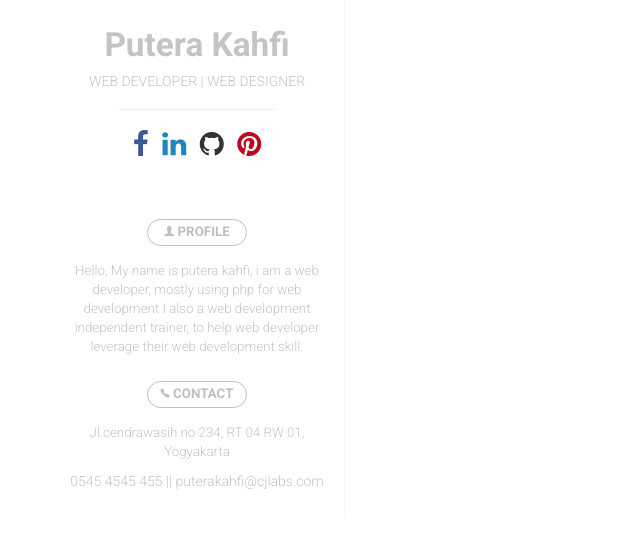
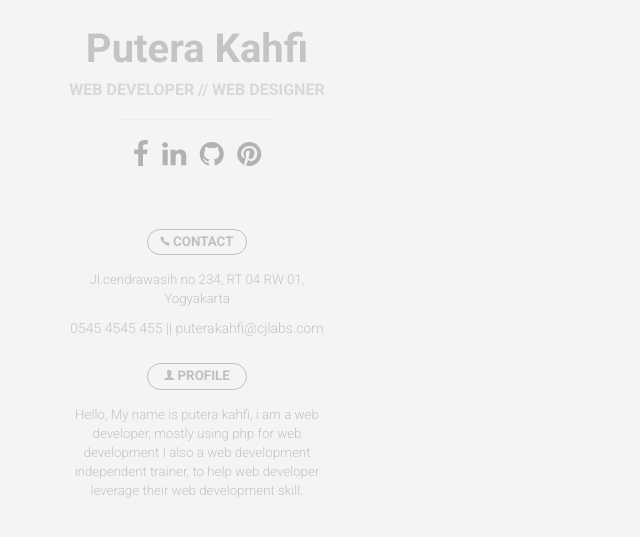
Before and after one commit to puterakahfi/resume, a website: page minimalist/index.html in a window 1280 px wide. Shown: the part 323-860 px from the top of the page, without its empty margins (0-640 px from the left). Drawn offline with nearby package versions, Linux system fonts and the light colour scheme.

Commit message:
update profile layout

```diff
--- a/minimalist/assets/css/main.css
+++ b/minimalist/assets/css/main.css
@@ -1,5 +1,6 @@
 body{
 	font-family:"Roboto";
+	background: #f4f4f4;
 }
 
 .container{
@@ -33,6 +34,7 @@ body{
 	margin : 0px 5px;
 }
 
+/*
 #component-profile .fa-facebook{
 	color: #3B5998;
 }
@@ -45,7 +47,7 @@ body{
 #component-profile .fa-pinterest{
 color :#BD081C;
 }
-
+*/
 #component-profile img{
 	border-radius:60px;
 	text-align:center;
@@ -53,10 +55,13 @@ color :#BD081C;
 #component-profile h2{
 	font-weight: 600;
 	margin-top: 30px;
-	font-size: 25pt;
+	font-size: 30pt;
 }
 
-#component-profile h5{
+#component-profile h4{
+	font-size: 12pt;
+	font-weight:600;
+	color: #d8d8d8;
 	text-transform:  uppercase;
 }
 
--- a/minimalist/index.html
+++ b/minimalist/index.html
@@ -34,29 +34,29 @@
 				<div class="col-md-3 vertical-line"><div id="component-profile">
 						<img src="https://s3.amazonaws.com/uifaces/faces/twitter/chatyrko/128.jpg" alt="profile"/>
 						<h2 class="color">Putera Kahfi</h2>
-						<h5>Web developer | web designer </h5> <hr/>
+						<h4>Web developer // web designer </h4> <hr/>
 
 						<span class="fa fa-2x fa-facebook"></span>
 						<span class="fa fa-2x fa-linkedin"></span>
 						<span class="fa fa-2x fa-github"></span>
 						<span class="fa fa-2x fa-pinterest"></span>
 					</div>
-					<div claas="vertical-line"></div>
-					<div class="component-side-content">
-						<h4 class="color "><i class="ion-person"></i> Profile</h4> <hr />
-						<p>Hello, My name is putera kahfi, i am a web developer, mostly using php for web development
-							I also a web development independent trainer, to help web developer leverage their web development skill.
-						</p>
-					</div>
 					<div class="component-side-content">
 						<h4 class="color "><i class="ion-ios-telephone"></i> Contact</h4> <hr />
 						<div class="position center ">
 							<p>Jl.cendrawasih no 234, RT 04 RW 01, Yogyakarta</p>
-							<hr/> <hr />
+							<hr /> <hr />
 							0545 4545 455  || puterakahfi@cjlabs.com
 
+						</div>
+						<div claas="vertical-line"></div>
+						<div class="component-side-content">
+							<h4 class="color "><i class="ion-person"></i> Profile</h4> <hr />
+							<p>Hello, My name is putera kahfi, i am a web developer, mostly using php for web development
+								I also a web development independent trainer, to help web developer leverage their web development skill.
+							</p>
+						</div>
 					</div>
-						</div>
 
 				</div>
 				<div id="col-md-8">
```
